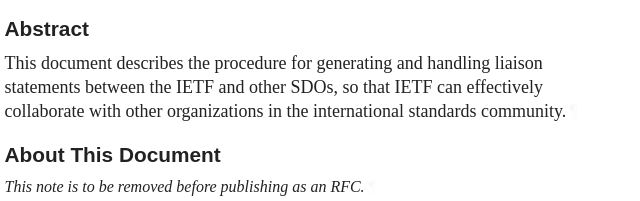
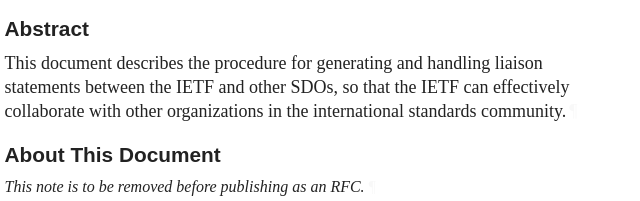
Before and after one commit to intarchboard/draft-iab-rfc4053bis, a plain HTML site: page draft-kuehlewind-iab-rfc4053bis.html in a window 1280 px wide. Shown: the part 354-555 px from the top of the page, 120-760 px from the left. Drawn offline with Linux system fonts and the light colour scheme; a web font is replaced by a local one.

Commit message:
Script updating gh-pages from 61000f8. [ci skip]

```diff
--- a/draft-kuehlewind-iab-rfc4053bis.html
+++ b/draft-kuehlewind-iab-rfc4053bis.html
@@ -9,7 +9,7 @@
 <meta content="Suresh Krishnan" name="author">
 <meta content="
        This document describes the procedure for generating and handling
-liaison statements between the IETF and other SDOs, so that IETF can
+liaison statements between the IETF and other SDOs, so that the IETF can
 effectively collaborate with other organizations in the international
 standards community.
     " name="description">
@@ -1091,7 +1091,7 @@ svg :is([fill="white"], [fill^="#fff"]) {
 <section id="section-abstract">
       <h2 id="abstract"><a href="#abstract" class="selfRef">Abstract</a></h2>
 <p id="section-abstract-1">This document describes the procedure for generating and handling
-liaison statements between the IETF and other SDOs, so that IETF can
+liaison statements between the IETF and other SDOs, so that the IETF can
 effectively collaborate with other organizations in the international
 standards community.<a href="#section-abstract-1" class="pilcrow">¶</a></p>
 </section>
```
Also changed, not shown: draft-kuehlewind-iab-rfc4053bis.txt.
